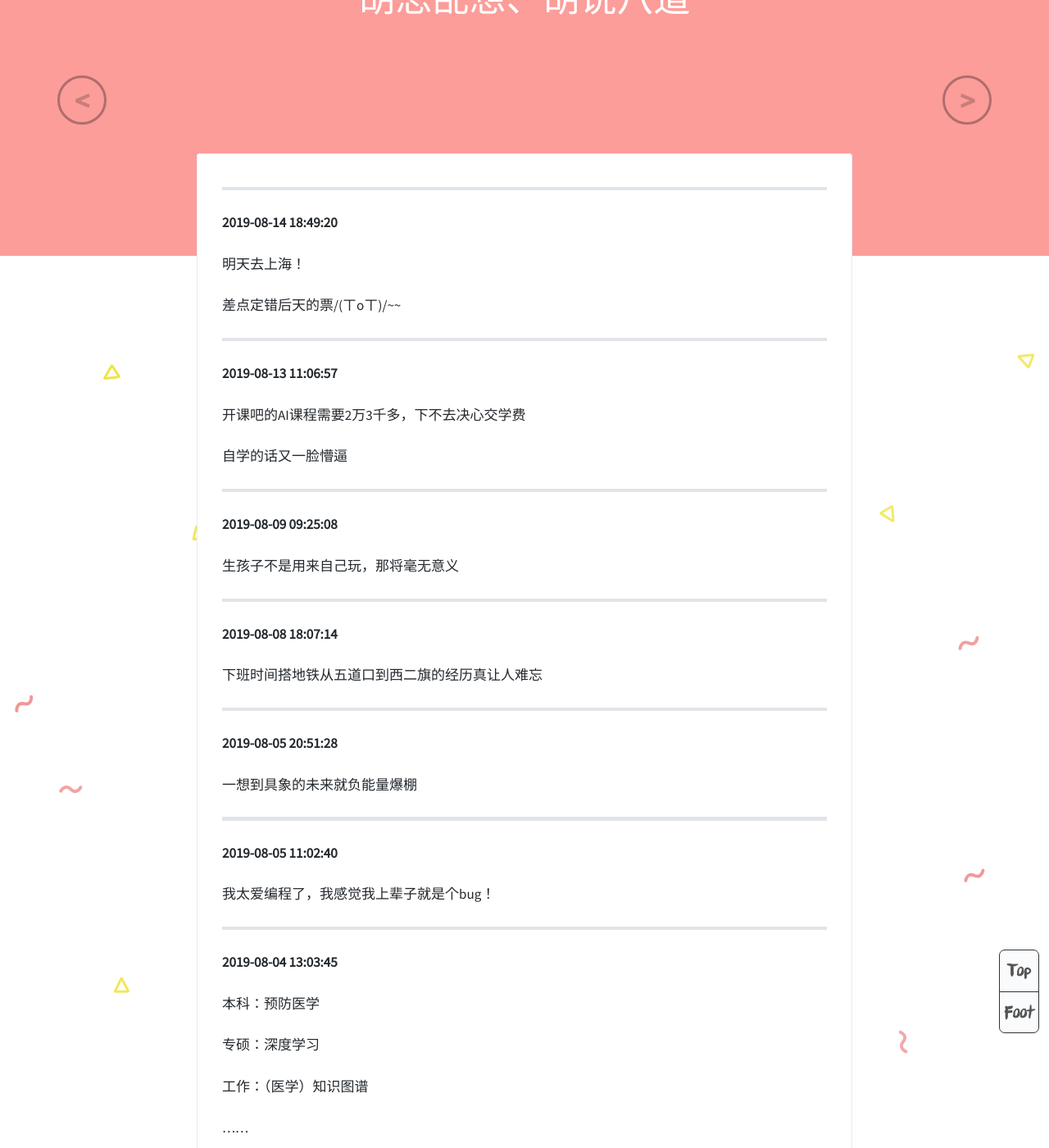
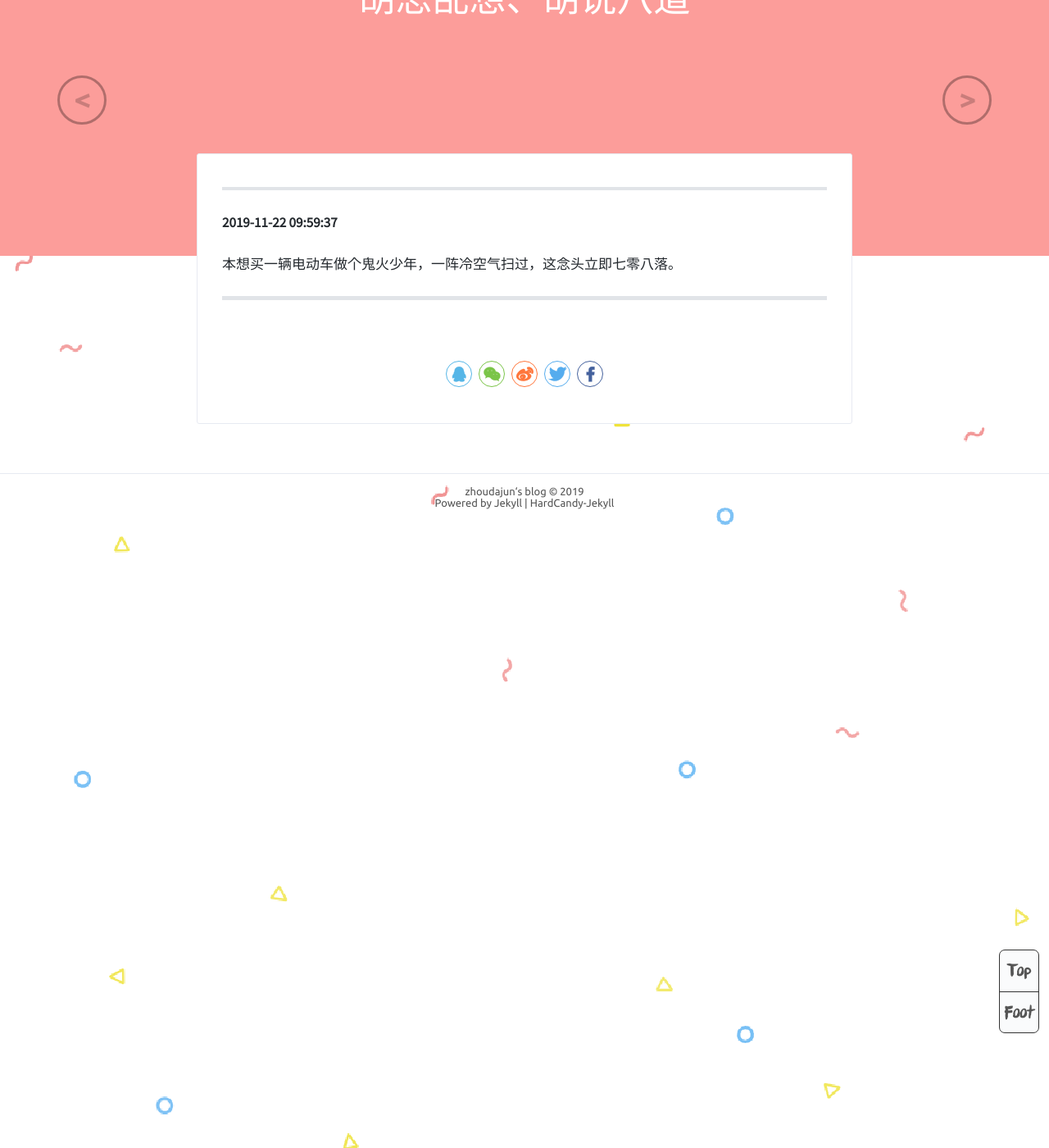
Before and after one commit to zhoudajun/zhoudajun.github.io, a Jekyll site: the page built from _posts/2019-08-05-murmur.md, in a window 1280 px wide and 1400 px high, scrolled down 313 px. Shown: the whole window at 82% size. Built offline with Jekyll 4.4.1, drawn with Linux system fonts in a browser that asks for light colours; comment, search, counter and statistics services are not loaded.

Commit message:
Update 2019-08-05-murmur.md

```diff
--- a/_posts/2019-08-05-murmur.md
+++ b/_posts/2019-08-05-murmur.md
@@ -15,59 +15,8 @@ tags: murmur
 
 ---
 
-**2019-08-14 18:49:20**
+**2019-11-22 09:59:37**
 
-明天去上海！
-
-差点定错后天的票/(ㄒoㄒ)/~~
+本想买一辆电动车做个鬼火少年，一阵冷空气扫过，这念头立即七零八落。
 
 ---
-
-**2019-08-13 11:06:57**
-
-开课吧的AI课程需要2万3千多，下不去决心交学费
-
-自学的话又一脸懵逼
-
----
-
-**2019-08-09 09:25:08**
-
-生孩子不是用来自己玩，那将毫无意义
-
----
-
-**2019-08-08 18:07:14**
-
-下班时间搭地铁从五道口到西二旗的经历真让人难忘
-
----
-
-**2019-08-05 20:51:28**
-
-
-一想到具象的未来就负能量爆棚
-
----
-
-
-**2019-08-05 11:02:40**
-
-
-我太爱编程了，我感觉我上辈子就是个bug！
-
----
-
-
-**2019-08-04 13:03:45**
-
-
-本科：预防医学
-
-专硕：深度学习
-
-工作：（医学）知识图谱
-
-…...
-
-我做得到吗？
```
